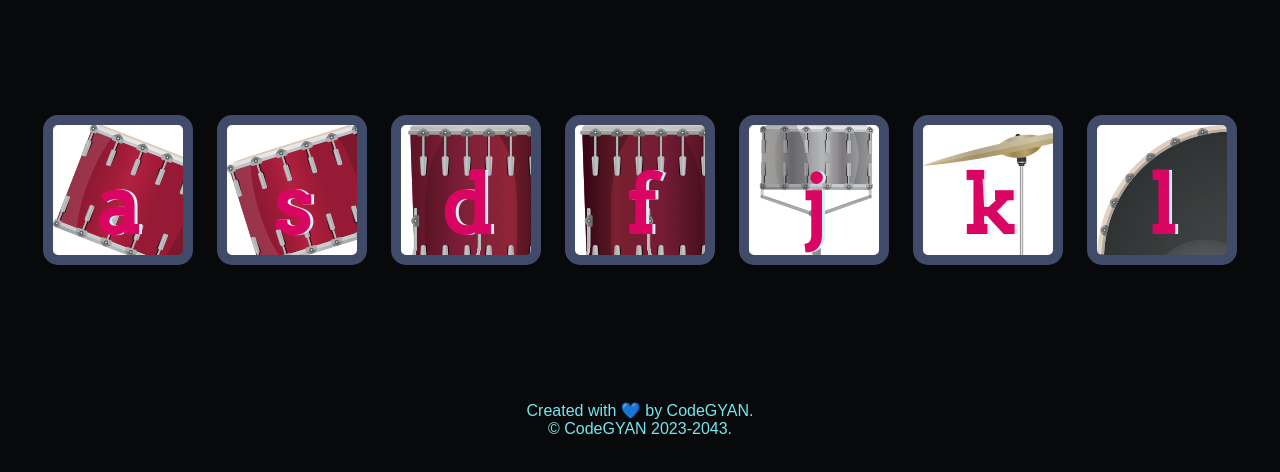
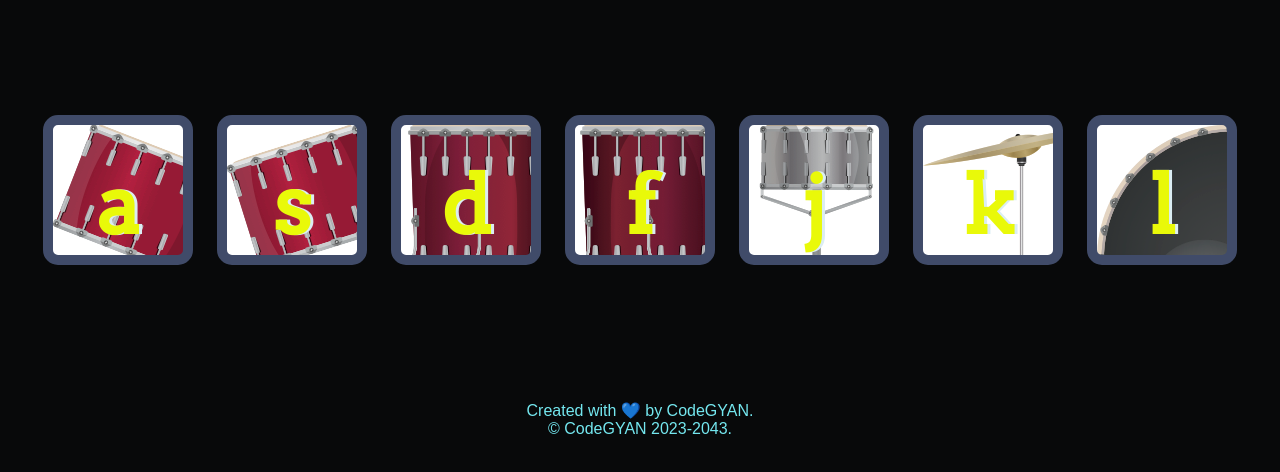
Before and after one commit to rithik-tiwari/Drum-Beats, a plain HTML site: page index.html in a window 1280 px wide. Shown: the part 174-646 px from the top of the page. Drawn offline with Linux system fonts and the light colour scheme.

Commit message:
Update styles.css

```diff
--- a/styles.css
+++ b/styles.css
@@ -73,7 +73,7 @@ footer {
   font-family: 'Arvo', cursive;
   line-height: 2;
   font-weight: 900;
-  color: #DA0463;
+  color: #e9f909;
   text-shadow: 3px 0 #DBEDF3;
   border-radius: 15px;
   display: inline-block;
```
